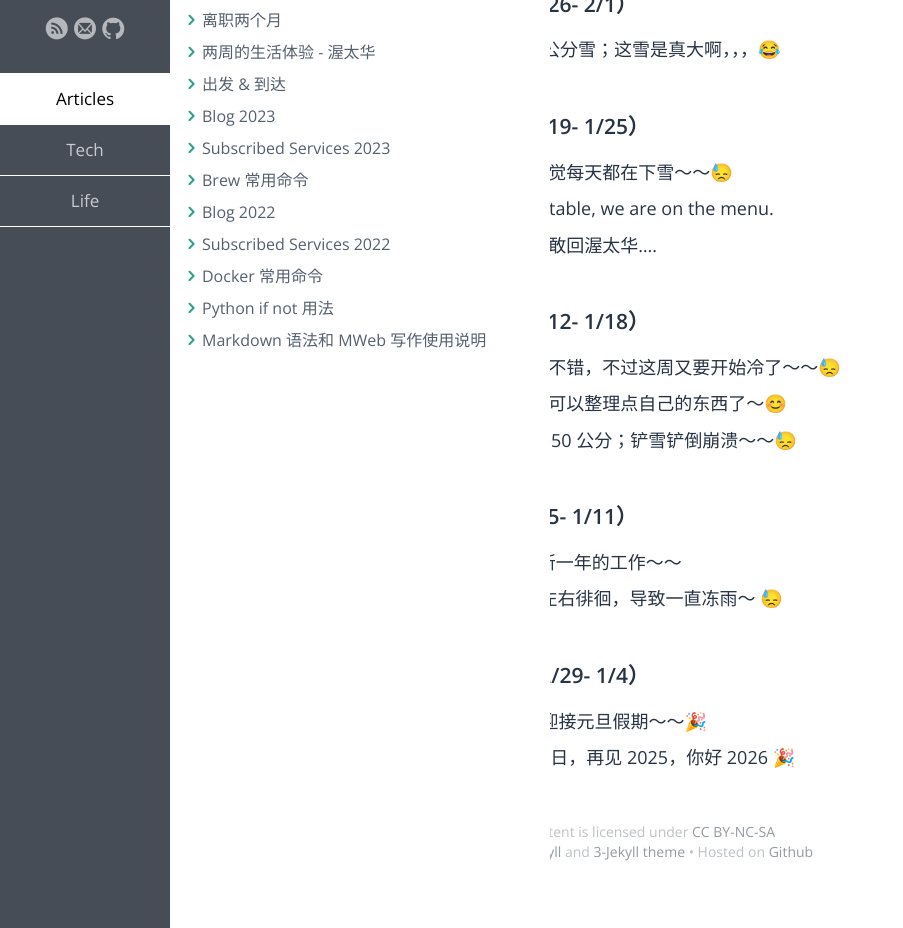
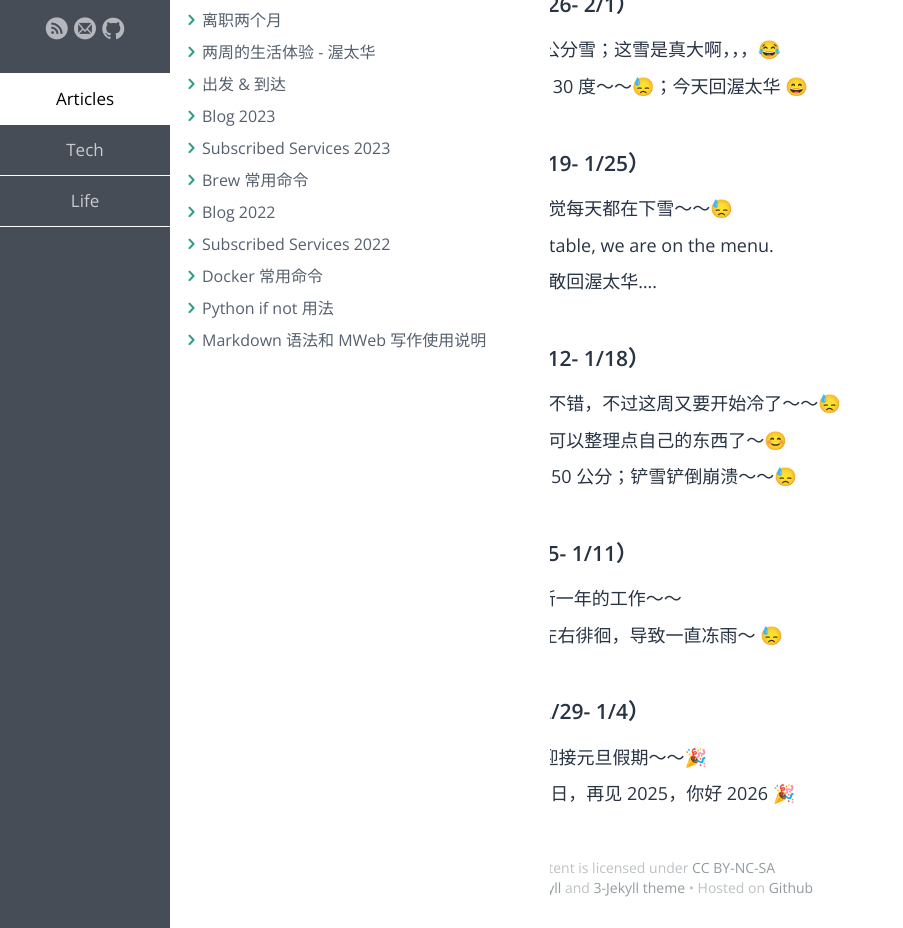
Before and after one commit to samxupeiran/samxupeiran.github.io, a Jekyll site: the page built from _posts/life/2025-12-29-my-blog.md, in a window 1280 px wide, cut to the strip 172-1100 px from the top of the page. Shown: the whole strip, without its empty margins (0-903 px from the left). Built offline with Jekyll 4.4.1, drawn with Linux system fonts in a browser that asks for light colours; some web fonts are replaced.

Commit message:
feat: add weekly blog 1/30

```diff
--- a/_posts/life/2025-12-29-my-blog.md
+++ b/_posts/life/2025-12-29-my-blog.md
@@ -8,6 +8,7 @@ tags: Blog
 
 - ### 2026 年 1 月 第 5 周（1/26- 2/1）
      - 1/26 周日又下了得有 30 公分雪；这雪是真大啊，，，😂
+     - 1/30 极寒天气，体感零下 30 度～～😓；今天回渥太华 😄
 
 - ### 2026 年 1 月 第 4 周（1/19- 1/25）
      - 1/19 今年雪是真多啊，感觉每天都在下雪～～😓
```
